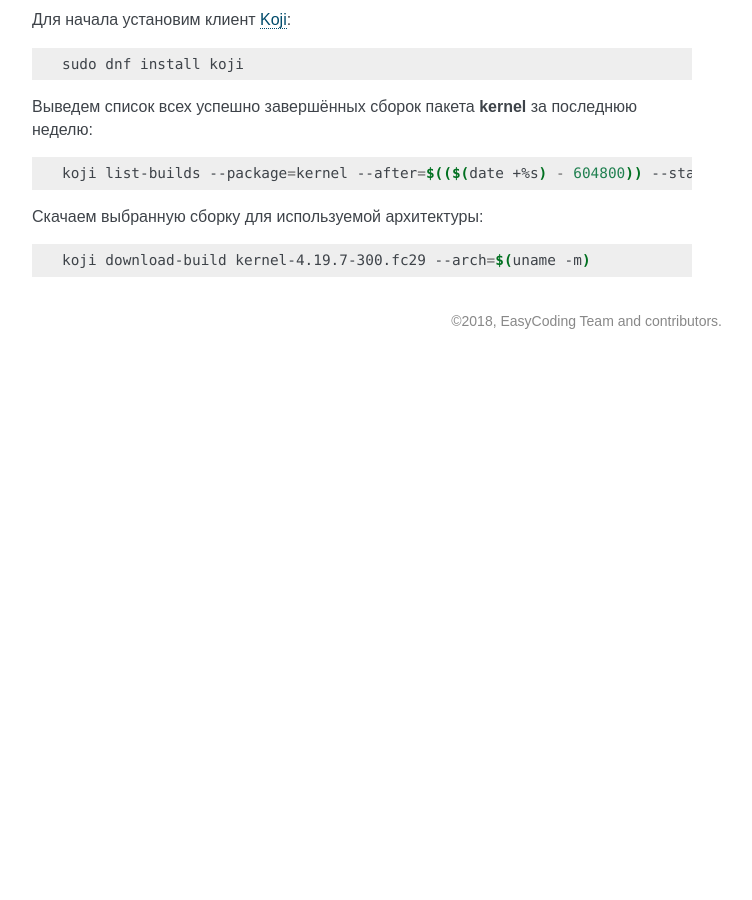
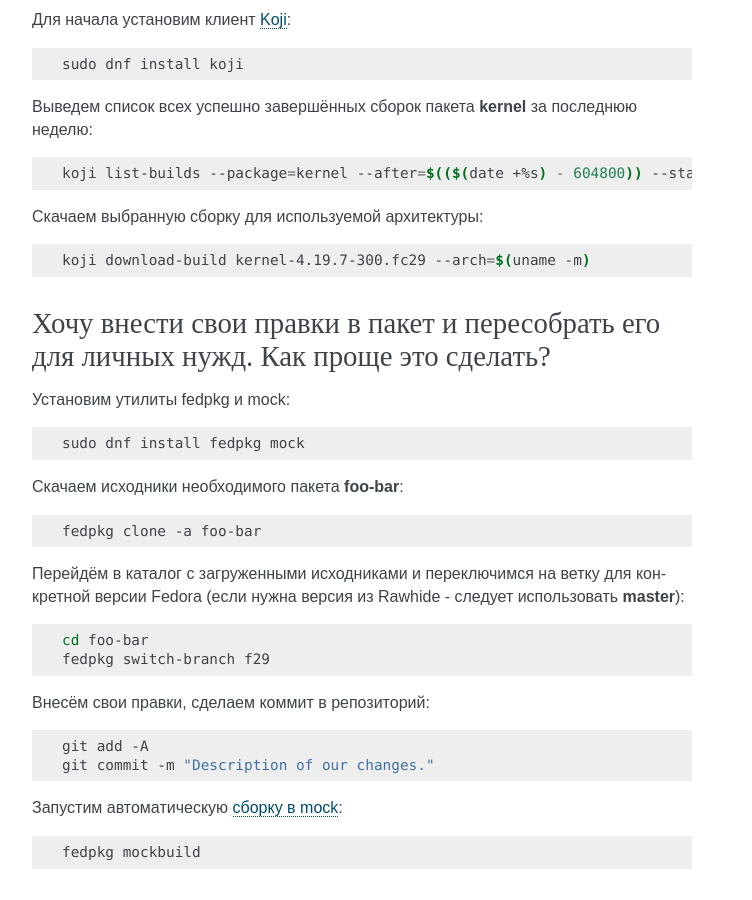
Before and after one commit to RussianFedora/FAQ, a Sphinx documentation site: the page built from source/package-manager.rst, in a window 1280 px wide and 900 px high, scrolled down 11959 px. Shown: the whole window, without its empty margins (388-1140 px from the left). Built offline with Sphinx 7.4.7, drawn with Linux system fonts in a browser that asks for light colours; before the commit the page ends 12318 px from its top, so only the background shows below that; some of the changed text lies outside the part shown.

Commit message:
Added question about building modified packages in local mock.

```diff
--- a/source/package-manager.rst
+++ b/source/package-manager.rst
@@ -714,3 +714,41 @@ Java 11:
 .. code-block:: bash
 
     koji download-build kernel-4.19.7-300.fc29 --arch=$(uname -m)
+
+.. index:: fedpkg, package, rebuild, mock
+.. _fedpkg-rebuild:
+
+Хочу внести свои правки в пакет и пересобрать его для личных нужд. Как проще это сделать?
+===============================================================================================
+
+Установим утилиты fedpkg и mock:
+
+.. code-block:: bash
+
+    sudo dnf install fedpkg mock
+
+Скачаем исходники необходимого пакета **foo-bar**:
+
+.. code-block:: bash
+
+    fedpkg clone -a foo-bar
+
+Перейдём в каталог с загруженными исходниками и переключимся на ветку для конкретной версии Fedora (если нужна версия из Rawhide - следует использовать **master**):
+
+.. code-block:: bash
+
+    cd foo-bar
+    fedpkg switch-branch f29
+
+Внесём свои правки, сделаем коммит в репозиторий:
+
+.. code-block:: bash
+
+    git add -A
+    git commit -m "Description of our changes."
+
+Запустим автоматическую :ref:`сборку в mock <build-package>`:
+
+.. code-block:: bash
+
+    fedpkg mockbuild
```
